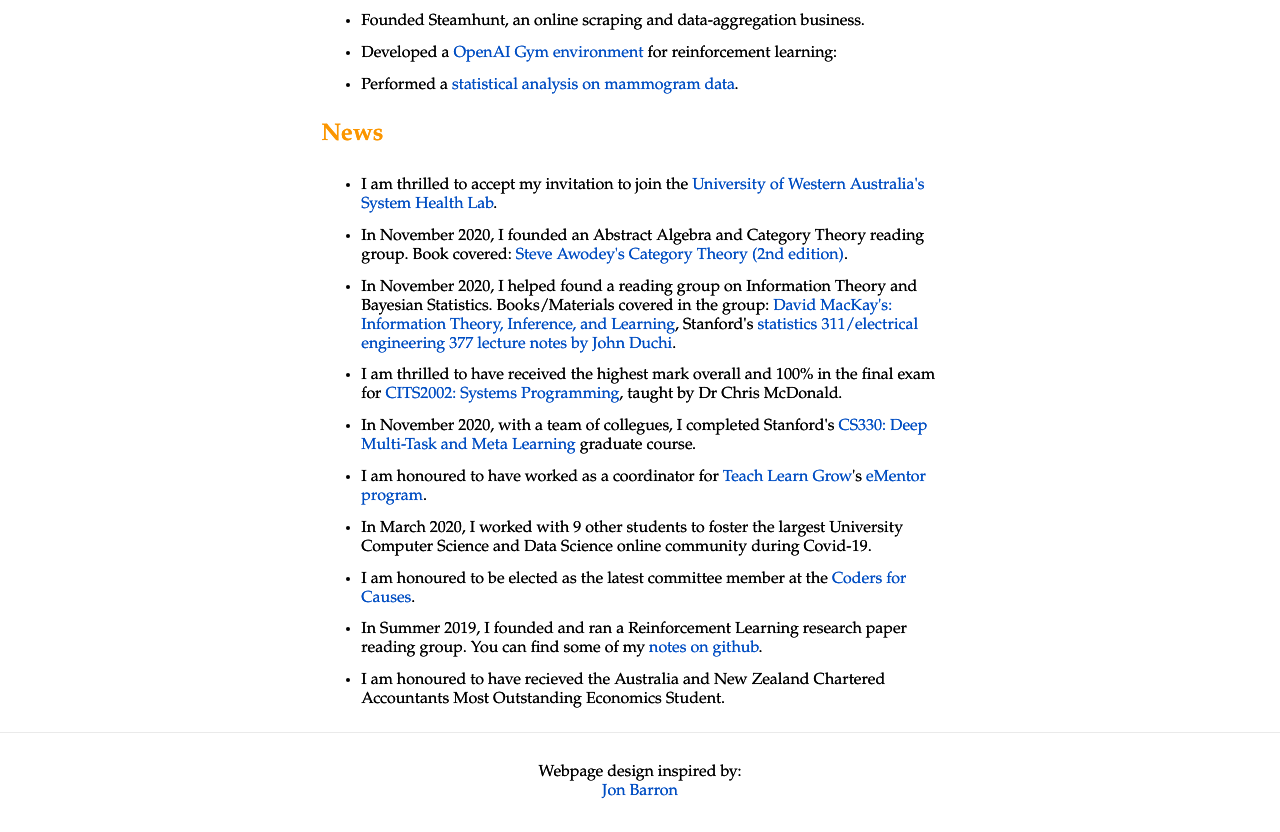
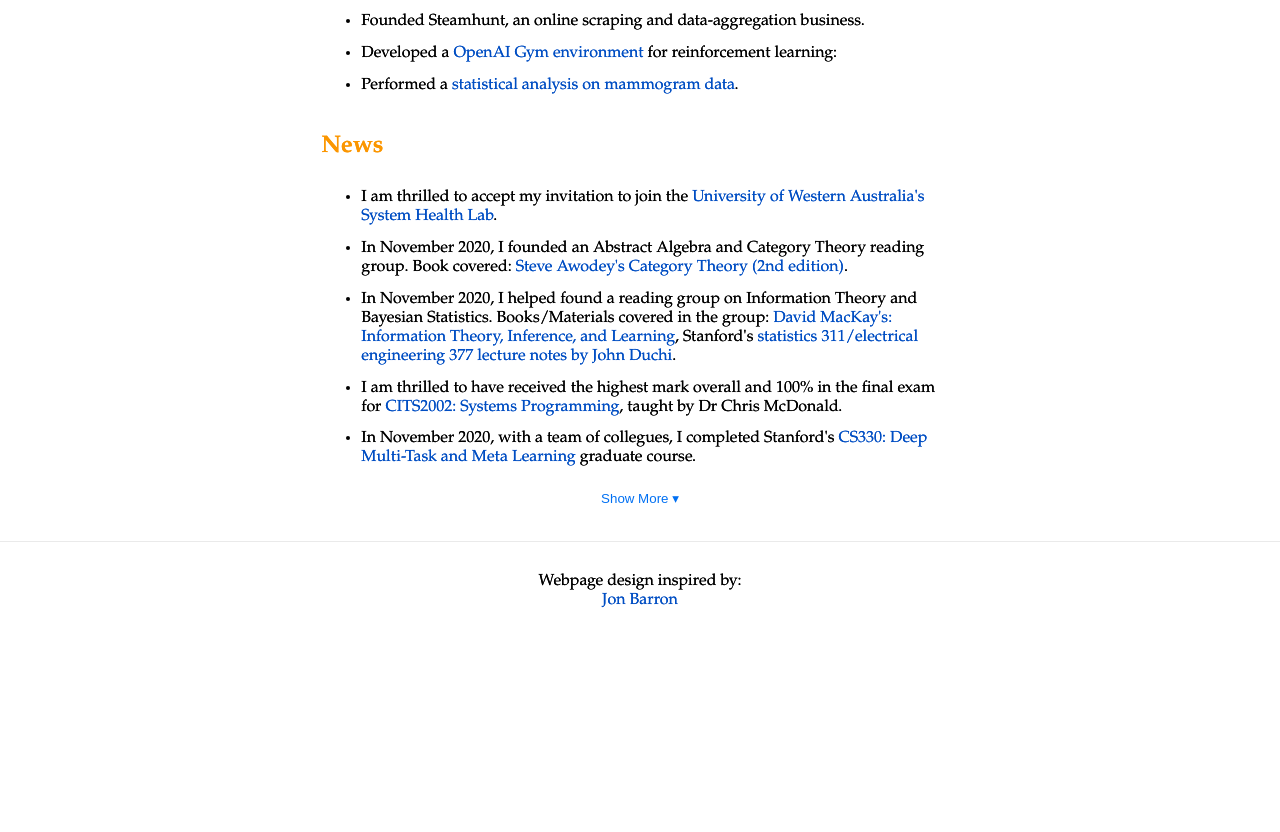
Before and after one commit to MouseAndKeyboard/nefsite, a Next.js app: page / in a window 1280 px wide. Shown: the part 666-1498 px from the top of the page. After the commit the page ends 1307 px from the top, so only its background shows below. Built offline with nearby package versions, Linux system fonts and the light colour scheme.

Commit message:
added "show more" button to view more bullets

```diff
--- a/components/ContentBlock.js
+++ b/components/ContentBlock.js
@@ -36,15 +36,40 @@ const Description = ({ description }) => {
 };
 
 const ContentBlock = ({ heading, descriptions }) => {
-  const ContentItems = descriptions.map((desc, idx) => (
-    <li key={idx}>{desc}</li>
-  ));
+  const [showMore, setShowMore] = useState(false);
+
+  const BULLET_COUNT = 5;
+
+  let ContentItems = [];
+  let expander = <></>;
+  if (descriptions.length >= BULLET_COUNT) {
+    const toShow = showMore
+      ? descriptions
+      : descriptions.slice(0, BULLET_COUNT);
+
+    ContentItems = toShow.map((desc, idx) => <li key={idx}>{desc}</li>);
+
+    const word = showMore ? <>Show Less ▴</> : <>Show More ▾</>;
+    expander = (
+      <div className={styles.center}>
+        <button
+          className={styles.expander}
+          onClick={() => setShowMore((prior) => !prior)}
+        >
+          {word}
+        </button>
+      </div>
+    );
+  } else {
+    ContentItems = descriptions.map((desc, idx) => <li key={idx}>{desc}</li>);
+  }
 
   return (
-    <>
+    <div className={styles.contentBlock}>
       <h2 className={styles.subheading}>{heading}</h2>
       <ul className={styles.bullets}>{ContentItems}</ul>
-    </>
+      {expander}
+    </div>
   );
 };
 
--- a/components/ContentBlock.module.css
+++ b/components/ContentBlock.module.css
@@ -4,6 +4,10 @@
   background: none !important;
   border: none;
   padding: 0 !important;
+}
+
+.center {
+  text-align: center;
 }
 
 .subheading {
@@ -13,3 +17,7 @@
 .bullets > li {
   padding: 0.4rem 0px;
 }
+
+.contentBlock {
+  margin-bottom: 2rem;
+}
```
